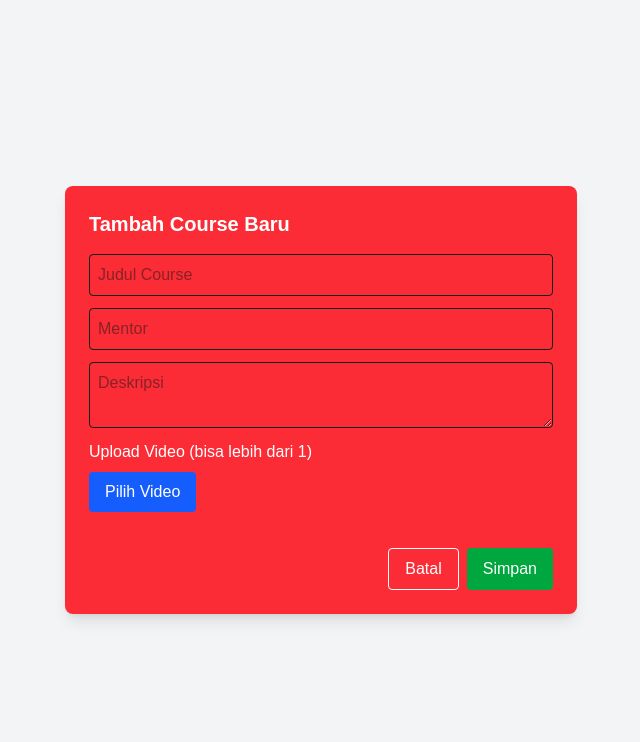
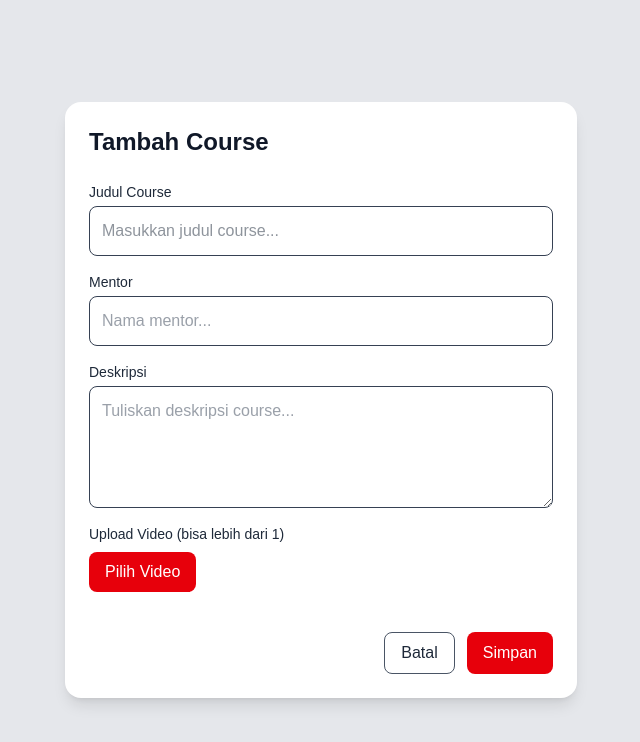
Before and after one commit to satyaa232323/xcodeclass, a Next.js app: page /admin/courses in a window 1280 px wide. Both pictures are taken after typing "Sample" into the empty fields and a click on the button "+ Tambah Course". Shown: the top 742 px of the page, without its empty margins (319-959 px from the left). Built offline with nearby package versions, Linux system fonts and the light colour scheme.

Commit message:
tambah course, desc maskurrr

```diff
--- a/app/admin/courses/page.tsx
+++ b/app/admin/courses/page.tsx
@@ -99,34 +99,50 @@ export default function CoursesPage() {
 
         {/* Modal Tambah Course */}
         {showModal && (
-          <div className="fixed inset-0 bg-gray-100 bg-opacity-50 flex justify-center items-center z-50">
-            <div className="bg-red-500 p-6 rounded-lg shadow-lg w-full max-w-lg">
-              <h2 className="text-xl font-bold mb-4 text-white">
-                Tambah Course Baru
-              </h2>
-              <form onSubmit={addCourse} className="flex flex-col gap-3">
+          <div className="fixed inset-0 bg-gray-200 bg-opacity-50 flex justify-center items-center z-50">
+              <form
+                onSubmit={addCourse}
+                className="flex flex-col gap-4 bg-white p-6 rounded-2xl shadow-lg w-full max-w-lg mx-auto"
+              >
+                <h2 className="text-2xl font-semibold text-gray-900 mb-2">Tambah Course</h2>
+
+                {/* Judul */}
+                <div className="flex flex-col">
+                  <label className="text-sm text-gray-800 mb-1">Judul Course</label>
                   <input
-                  className="border p-2 rounded"
-                  placeholder="Judul Course"
+                    className="border border-gray-700 bg-white text-gray-800 p-3 rounded-lg focus:outline-none focus:ring-2 focus:ring-red-500"
+                    placeholder="Masukkan judul course..."
                     value={title}
                     onChange={(e) => setTitle(e.target.value)}
                   />
+                </div>
+
+                {/* Mentor */}
+                <div className="flex flex-col">
+                  <label className="text-sm text-gray-800 mb-1">Mentor</label>
                   <input
-                  className="border p-2 rounded"
-                  placeholder="Mentor"
+                    className="border border-gray-700 bg-white text-gray-700 p-3 rounded-lg focus:outline-none focus:ring-2 focus:ring-red-500"
+                    placeholder="Nama mentor..."
                     value={mentor}
                     onChange={(e) => setMentor(e.target.value)}
                   />
+                </div>
+
+                {/* Deskripsi */}
+                <div className="flex flex-col">
+                  <label className="text-sm text-gray-800 mb-1">Deskripsi</label>
                   <textarea
-                  className="border p-2 rounded"
-                  placeholder="Deskripsi"
+                    rows={4}
+                    className="border border-gray-700 bg-white text-gray-700 p-3 rounded-lg focus:outline-none focus:ring-2 focus:ring-red-500"
+                    placeholder="Tuliskan deskripsi course..."
                     value={description}
                     onChange={(e) => setDescription(e.target.value)}
                   />
+                </div>
 
                 {/* Input Video File Upload */}
-                <div>
-                  <label className="block text-white mb-2">
+                <div className="flex flex-col">
+                  <label className="block text-sm text-gray-800 mb-2">
                     Upload Video (bisa lebih dari 1)
                   </label>
 
@@ -143,37 +159,43 @@ export default function CoursesPage() {
                   {/* custom button */}
                   <label
                     htmlFor="video-upload"
-                    className="cursor-pointer bg-blue-600 hover:bg-blue-700 text-white px-4 py-2 rounded inline-block"
+                    className="cursor-pointer bg-red-600 hover:bg-red-700 transition-colors text-white px-4 py-2 rounded-lg font-medium w-fit"
                   >
                     Pilih Video
                   </label>
 
-                  <ul className="mt-2 text-sm text-gray-200">
+                  {videos.length > 0 && (
+                    <ul className="mt-3 space-y-1 text-sm text-gray-300">
                       {videos.map((v, i) => (
-                      <li key={i}>Video {i + 1}</li>
+                        <li
+                          key={i}
+                          className="px-3 py-2 bg-gray-800 rounded-md border border-gray-700"
+                        >
+                          🎬 Video {i + 1}
+                        </li>
                       ))}
                     </ul>
+                  )}
                 </div>
 
-
-                <div className="flex justify-end gap-2 mt-4">
+                {/* Action Buttons */}
+                <div className="flex justify-end gap-3 mt-6">
                   <button
                     type="button"
                     onClick={() => setShowModal(false)}
-                    className="px-4 py-2 rounded border text-white"
+                    className="px-4 py-2 rounded-lg border border-gray-600 text-gray-800 hover:bg-gray-50 transition-colors"
                   >
                     Batal
                   </button>
                   <button
                     type="submit"
-                    className="bg-green-600 text-white px-4 py-2 rounded"
+                    className="bg-red-600 hover:bg-red-700 transition-colors text-white px-4 py-2 rounded-lg font-medium"
                   >
                     Simpan
                   </button>
                 </div>
               </form>
           </div>
-          </div>
         )}
       </main>
     </div>
--- a/app/profile/layout.tsx
+++ b/app/profile/layout.tsx
@@ -3,6 +3,7 @@
 import { useState } from "react";
 import Image from "next/image";
 import { Menu, X } from "lucide-react";
+import Link from "next/link";
 
 export default function ProfileLayout({
   children,
--- a/components/Header.tsx
+++ b/components/Header.tsx
@@ -5,7 +5,7 @@ export default function Header({ title }: { title: string }) {
       <input
         type="text"
         placeholder="Search here"
-        className="border px-4 py-2 rounded-lg w-64"
+        className="border px-4 py-2 rounded-lg w-64 color placeholder-white"
       />
     </header>
   );
--- a/components/navbar.tsx
+++ b/components/navbar.tsx
@@ -1,5 +1,6 @@
 import React, { useState } from "react";
 import Image from "next/image";
+import Link from "next/link";
 
 const Navbar = () => {
   const [menuOpen, setMenuOpen] = useState(false);
@@ -32,12 +33,17 @@ const Navbar = () => {
       {/* Kanan: Tombol Masuk & Daftar, hidden on small */}
       <div className="flex-1 flex justify-end items-center gap-3">
         <div className="hidden sm:flex gap-3">
+          <Link href="/login">
             <button className="px-5 py-1.5 bg-transparent border border-gray-400 rounded-xl text-gray-400 hover:text-red-500 transition cursor-pointer">
               Masuk
             </button>
+          </Link>
+
+          <Link href="/register">
             <button className="px-5 py-1.5 bg-red-500 border rounded-xl text-white hover:bg-red-600 transition cursor-pointer">
               Daftar
             </button>
+          </Link>
         </div>
         {/* Hamburger menu on small */}
         <div className="sm:hidden flex items-center">
--- a/components/sidebar.tsx
+++ b/components/sidebar.tsx
@@ -6,13 +6,13 @@ export default function Sidebar() {
     <aside className="w-64 bg-red-500 text-white min-h-screen p-4 flex flex-col gap-6">
       <h1 className="text-2xl font-bold">XcodeAdmin</h1>
       <nav className="flex flex-col gap-4">
-        <Link href="/admin/dashboard" className="flex items-center gap-2 hover:text-red-400">
+        <Link href="/admin/dashboard" className="flex items-center gap-2 hover:text-red-900">
           <Home size={18} /> Dashboard
         </Link>
-        <Link href="/admin/courses" className="flex items-center gap-2 hover:text-red-400">
+        <Link href="/admin/courses" className="flex items-center gap-2 hover:text-red-900">
           <BookOpen size={18} /> Courses
         </Link>
-        <Link href="/" className="flex items-center gap-2 hover:text-red-400">
+        <Link href="/" className="flex items-center gap-2 hover:text-red-900">
           <LogOut size={18} /> Sign Out
         </Link>
       </nav>
```
Lines whose indentation alone changed are shown as unchanged.
